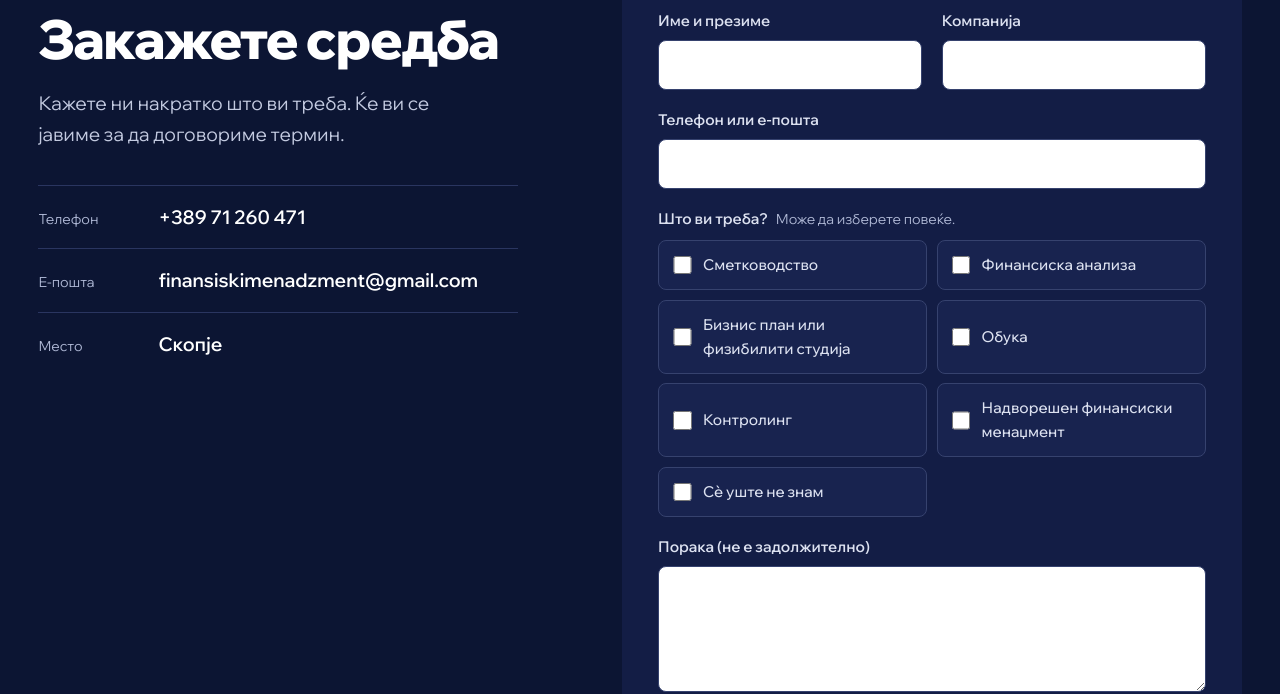
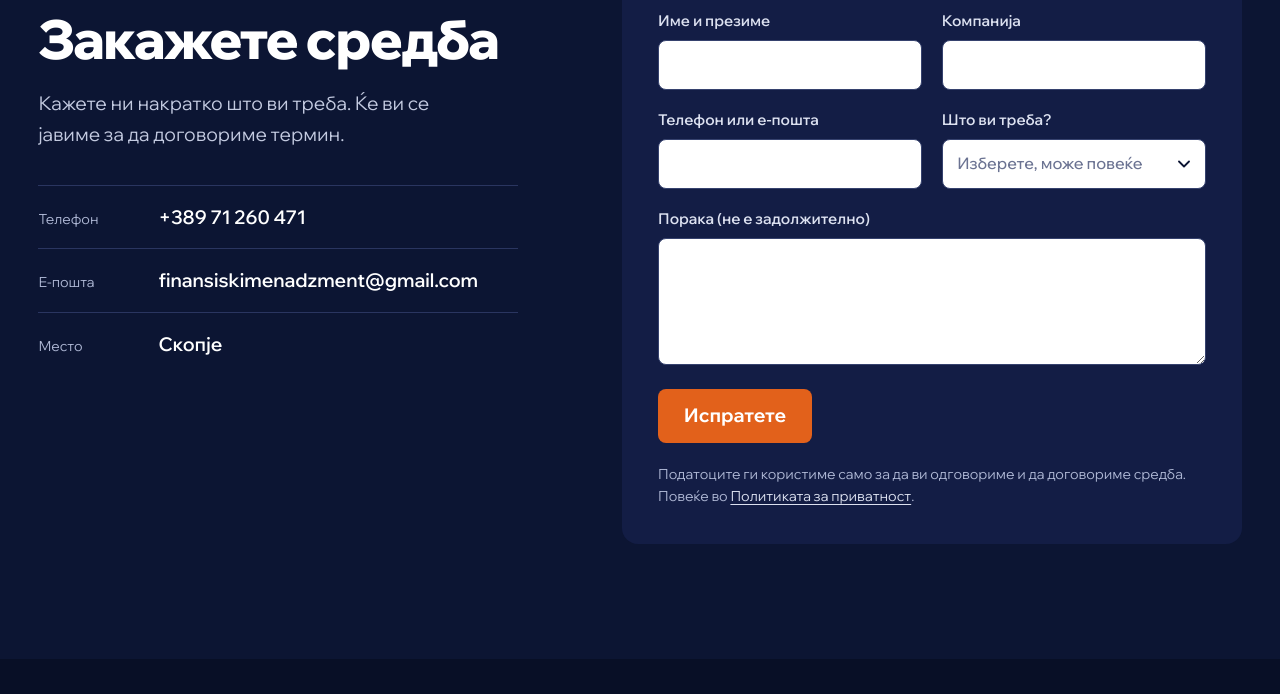
Before and after one commit to nikolakuzevski/finex-pregled, a plain HTML site: page index.html in a window 1280 px wide. Shown: the part 5700-6394 px from the top of the page. Drawn offline with Linux system fonts and the light colour scheme.

Commit message:
Services as a closed multi-choice field
Co-Authored-By: Claude Opus 5.5 <noreply@anthropic.com>

```diff
--- a/finex.css
+++ b/finex.css
@@ -178,15 +178,22 @@ h2 { font-weight: 800; font-size: clamp(2.1rem, 1.3rem + 2.6vw, 3.6rem); line-he
 .form input, .form select, .form textarea { width: 100%; min-height: 3.1rem; padding: 0.7rem 0.9rem; border: 1px solid #36426E; border-radius: 0.5rem; background: var(--white); color: var(--navy); font-size: 1rem; font-weight: 500; }
 .form textarea { resize: vertical; min-height: 7rem; }
 .form input:focus-visible, .form select:focus-visible, .form textarea:focus-visible { outline: 3px solid var(--orange); outline-offset: 1px; }
-.picks { margin: 0; padding: 0; border: 0; min-width: 0; }
-.picks legend { padding: 0; margin-bottom: 0.6rem; font-size: 0.9375rem; font-weight: 600; color: #DCE1F0; }
-.picks legend small { font-size: 0.875rem; font-weight: 400; color: #AEB7D4; margin-left: 0.35em; }
-.picks__list { display: grid; grid-template-columns: 1fr 1fr; gap: 0.6rem; }
-.form .pick { display: flex; align-items: center; gap: 0.7rem; padding: 0.75rem 0.9rem; border: 1px solid #36426E; border-radius: 0.5rem; background: #18234F; font-weight: 500; color: #DCE1F0; cursor: pointer; transition: border-color 0.15s, background-color 0.15s; }
-.form .pick:hover { border-color: #5A6690; }
-.form .pick:has(input:checked) { border-color: var(--orange); background: #1F2B5C; color: var(--white); }
-.form .pick input { flex: none; width: 1.15rem; height: 1.15rem; min-height: 0; margin: 0; padding: 0; accent-color: var(--orange); cursor: pointer; }
-.form .pick:has(input:focus-visible) { outline: 3px solid var(--orange); outline-offset: 1px; }
+/* Services: a closed field like the others; the tick boxes open in a list under it. */
+.picks { position: relative; display: grid; grid-template-columns: minmax(0, 1fr); gap: 0.45rem; align-content: start; min-width: 0; }
+.picks__label { font-size: 0.9375rem; font-weight: 600; color: #DCE1F0; }
+.picks__toggle { display: flex; align-items: center; justify-content: space-between; gap: 0.75rem; width: 100%; min-width: 0; min-height: 3.1rem; padding: 0.7rem 0.9rem; border: 1px solid #36426E; border-radius: 0.5rem; background: var(--white); color: var(--navy); font: inherit; font-size: 1rem; font-weight: 500; text-align: left; cursor: pointer; }
+.picks__toggle:focus-visible { outline: 3px solid var(--orange); outline-offset: 1px; }
+.picks__summary { min-width: 0; overflow: hidden; text-overflow: ellipsis; white-space: nowrap; }
+.picks__summary.is-empty { color: #6B7392; }
+.picks__chev { flex: none; width: 0.75rem; height: 0.5rem; color: var(--navy); transition: transform 0.2s; }
+.picks__toggle[aria-expanded="true"] .picks__chev { transform: rotate(180deg); }
+.picks__list { position: absolute; z-index: 20; top: calc(100% + 0.4rem); left: 0; right: 0; display: grid; gap: 0.15rem; padding: 0.35rem; background: var(--white); border: 1px solid #C9D0E4; border-radius: 0.5rem; box-shadow: 0 18px 40px rgba(5, 10, 30, 0.35); }
+.picks__list[hidden] { display: none; }
+.form .pick { display: flex; align-items: center; gap: 0.75rem; padding: 0.65rem 0.75rem; border-radius: 0.375rem; font-size: 1rem; font-weight: 500; color: var(--navy); cursor: pointer; }
+.form .pick:hover { background: #F0F3FA; }
+.form .pick:has(input:checked) { background: #EAF0FD; }
+.form .pick input { flex: none; width: 1.1rem; height: 1.1rem; min-height: 0; margin: 0; padding: 0; accent-color: var(--orange); cursor: pointer; }
+.form .pick:has(input:focus-visible) { outline: 2px solid var(--orange); outline-offset: -2px; }
 .form .pick input:focus-visible { outline: none; }
 .form [aria-invalid="true"] { border-color: var(--orange); box-shadow: 0 0 0 1px var(--orange); }
 .form__end { display: flex; align-items: center; gap: 1.25rem; flex-wrap: wrap; margin-top: 0.4rem; }
@@ -306,7 +313,7 @@ html[lang="en"] [data-lang-block="en"] { display: block; }
   .about__grid, .contact__grid { grid-template-columns: 1fr; }
   .values li { grid-template-columns: 1fr; gap: 0.25rem; }
   .form { grid-template-columns: 1fr; }
-  .picks__list { grid-template-columns: 1fr; }
+  .picks__list { position: static; box-shadow: none; }
   .legal__sec { grid-template-columns: 1fr; gap: 0.75rem; }
   .foot__grid { flex-direction: column; align-items: flex-start; }
   .foot__firm > span { display: block; }
--- a/finex.js
+++ b/finex.js
@@ -229,14 +229,44 @@
     }
   });
   form.addEventListener('input', (e) => { if (e.target.value.trim()) e.target.removeAttribute('aria-invalid'); });
-  // Services: any number can be ticked, but "Not sure yet" and a named service exclude each other.
-  const picks = [...form.querySelectorAll('[data-picks] input[type="checkbox"]')];
+  // Services: a closed field that opens a list of tick boxes. Any number can be ticked, but
+  // "Not sure yet" and a named service exclude each other. The field shows what is ticked.
+  const wrap = form.querySelector('[data-picks]');
+  const toggle = wrap.querySelector('.picks__toggle');
+  const list = wrap.querySelector('.picks__list');
+  const summary = wrap.querySelector('[data-picks-summary]');
+  const picks = [...list.querySelectorAll('input[type="checkbox"]')];
+  const empty = { mk: 'Изберете, може повеќе', en: 'Choose, more than one is fine' };
+  const showSummary = () => {
+    const names = picks.filter((p) => p.checked).map((p) => p.nextElementSibling.textContent.trim());
+    summary.textContent = names.length ? names.join(', ') : empty[document.documentElement.lang === 'en' ? 'en' : 'mk'];
+    summary.classList.toggle('is-empty', !names.length);
+  };
+  const setOpen = (open) => { list.hidden = !open; toggle.setAttribute('aria-expanded', String(open)); };
+  toggle.addEventListener('click', () => {
+    const open = list.hidden;
+    setOpen(open);
+    if (open) (picks.find((p) => p.checked) || picks[0]).focus({ preventScroll: true });
+  });
+  // A mouse press on a row's text would otherwise blur the list and close it before the tick lands.
+  list.addEventListener('mousedown', (e) => { if (e.target.type !== 'checkbox') e.preventDefault(); });
+  document.addEventListener('click', (e) => { if (!list.hidden && !wrap.contains(e.target)) setOpen(false); });
+  wrap.addEventListener('keydown', (e) => {
+    if (e.key === 'Escape' && !list.hidden) { e.preventDefault(); setOpen(false); toggle.focus(); }
+  });
+  wrap.addEventListener('focusout', (e) => { if (!list.hidden && !wrap.contains(e.relatedTarget)) setOpen(false); });
   form.addEventListener('change', (e) => {
     const box = e.target;
-    if (!picks.includes(box) || !box.checked) return;
-    const unsure = box.hasAttribute('data-pick-unsure');
-    picks.forEach((p) => { if (p !== box && p.hasAttribute('data-pick-unsure') !== unsure) p.checked = false; });
+    if (!picks.includes(box)) return;
+    if (box.checked) {
+      const unsure = box.hasAttribute('data-pick-unsure');
+      picks.forEach((p) => { if (p !== box && p.hasAttribute('data-pick-unsure') !== unsure) p.checked = false; });
+    }
+    showSummary();
   });
+  form.addEventListener('reset', () => setTimeout(() => { showSummary(); setOpen(false); }));
+  document.addEventListener('finex:lang', showSummary);
+  showSummary();
 })();
 
 if (window.ScrollCraft) window.ScrollCraft.mount(document.body);
--- a/index.html
+++ b/index.html
@@ -229,11 +229,16 @@
         <input class="form__trap" type="text" name="_honey" tabindex="-1" autocomplete="off" aria-hidden="true">
         <label><span data-en="Name and surname">Име и презиме</span><input name="Име и презиме" autocomplete="name" required></label>
         <label><span data-en="Company">Компанија</span><input name="Компанија" autocomplete="organization"></label>
-        <label class="form__wide"><span data-en="Phone or e-mail">Телефон или е-пошта</span><input name="Телефон или е-пошта" autocomplete="email" required></label>
-        <!-- Values stay Macedonian in both languages, so the e-mail to the client reads the same. -->
-        <fieldset class="form__wide picks" data-picks>
-          <legend data-en="What do you need? <small>You can choose more than one.</small>">Што ви треба? <small>Може да изберете повеќе.</small></legend>
-          <div class="picks__list">
+        <label><span data-en="Phone or e-mail">Телефон или е-пошта</span><input name="Телефон или е-пошта" autocomplete="email" required></label>
+        <!-- A closed field like the others; the tick boxes open under it (finex.js).
+             Values stay Macedonian in both languages, so the e-mail to the client reads the same. -->
+        <div class="picks" data-picks>
+          <span class="picks__label" id="picks-label" data-en="What do you need?">Што ви треба?</span>
+          <button class="picks__toggle" type="button" aria-expanded="false" aria-controls="picks-list" aria-labelledby="picks-label picks-summary">
+            <span class="picks__summary is-empty" id="picks-summary" data-picks-summary>Изберете, може повеќе</span>
+            <svg class="picks__chev" viewBox="0 0 12 8" aria-hidden="true"><path d="M1 1.5 6 6.5 11 1.5" fill="none" stroke="currentColor" stroke-width="1.8" stroke-linecap="round" stroke-linejoin="round"/></svg>
+          </button>
+          <div class="picks__list" id="picks-list" role="group" aria-labelledby="picks-label" hidden>
             <label class="pick"><input type="checkbox" name="Услуга" value="Сметководство"><span data-en="Accounting">Сметководство</span></label>
             <label class="pick"><input type="checkbox" name="Услуга" value="Финансиска анализа"><span data-en="Financial analysis">Финансиска анализа</span></label>
             <label class="pick"><input type="checkbox" name="Услуга" value="Бизнис план или физибилити студија"><span data-en="Business plan or feasibility study">Бизнис план или физибилити студија</span></label>
@@ -242,7 +247,7 @@
             <label class="pick"><input type="checkbox" name="Услуга" value="Надворешен финансиски менаџмент"><span data-en="Outsourced financial management">Надворешен финансиски менаџмент</span></label>
             <label class="pick"><input type="checkbox" name="Услуга" value="Сѐ уште не знам" data-pick-unsure><span data-en="Not sure yet">Сѐ уште не знам</span></label>
           </div>
-        </fieldset>
+        </div>
         <label class="form__wide"><span data-en="Message (optional)">Порака (не е задолжително)</span><textarea name="Порака" rows="4"></textarea></label>
         <div class="form__wide form__end">
           <button class="btn" type="submit" data-en="Send">Испратете</button>
```
